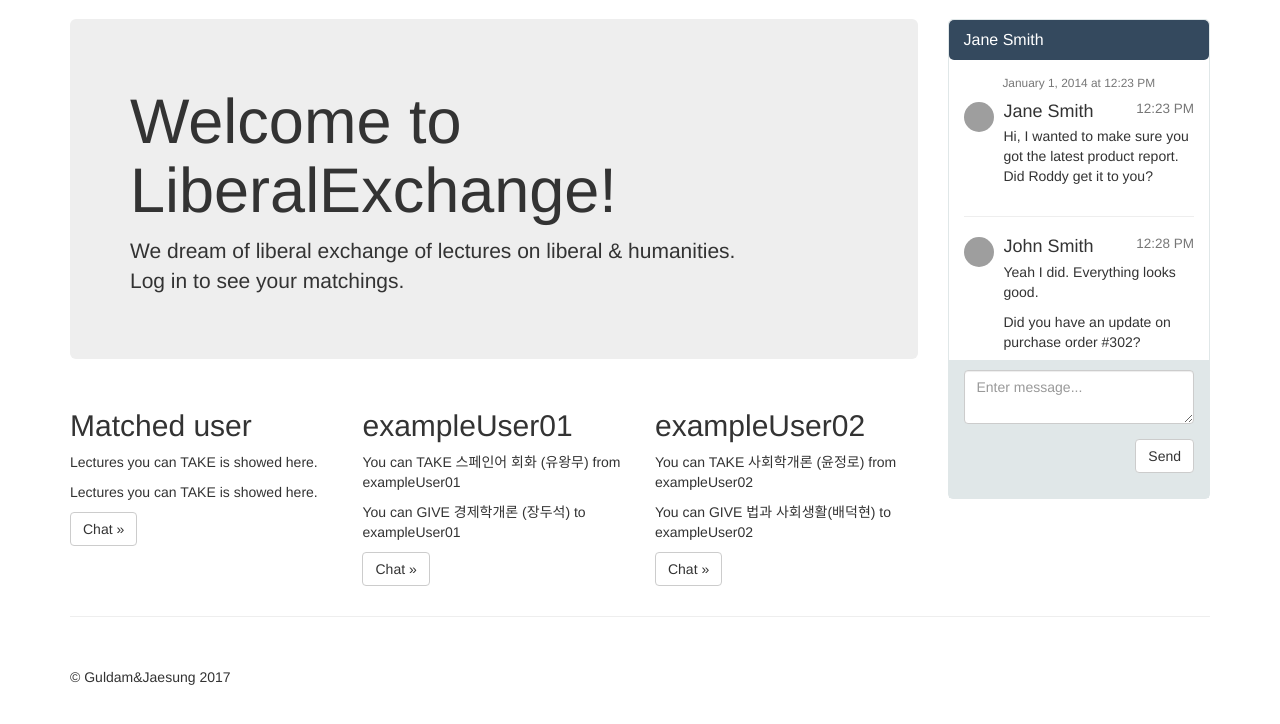
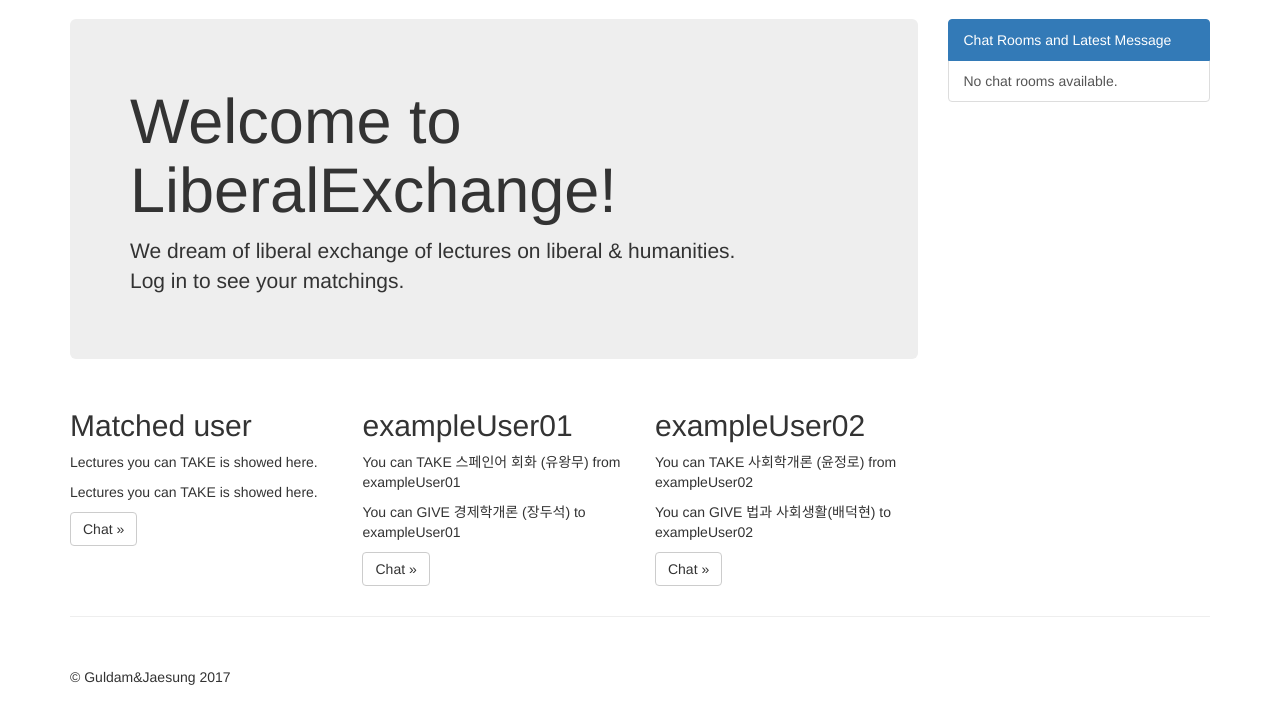
Before and after one commit to ashe-sparcs/MadCamp04, a Django app: template templates/home.html in a window 1280 px wide. Shown: the part 51-775 px from the top of the page. Run offline with Django 3.2, Linux system fonts and the light colour scheme; the template is opened without the code that fills it, so the values that code supplies are empty; some libraries are stand-ins or nearby versions; grey boxes are pictures that could not be loaded.

Commit message:
working on chatting. simple chatting implemented(not separated)

```diff
--- a/MadCamp04/urls.py
+++ b/MadCamp04/urls.py
@@ -32,4 +32,5 @@ urlpatterns = [
     url(r'^ajax/delete_taken', views.delete_taken_ajax),
     url(r'^ajax/add_wish', views.add_wish_ajax),
     url(r'^ajax/delete_wish', views.delete_wish_ajax),
+    url(r'^chat/.+', views.chat),
 ]
--- a/templates/home.html
+++ b/templates/home.html
@@ -101,7 +101,7 @@
           </p>
           <div class="jumbotron">
             <h1>Welcome to LiberalExchange!</h1>
-            <p>We dream of liberal exchange of lectures on liberal & humanities. <br>Log in to see your matchings.</p>
+            <p>We dream of liberal exchange of lectures on liberal & humanities. <br>{% if user.is_authenticated %}Boxes below are your matchings.{% else %}Log in to see your matchings.{% endif %}</p>
           </div>
           <div class="row">
             {% if user.is_authenticated and exchangables %}
@@ -110,7 +110,7 @@
                       <h2>{{ exchange.0 }}</h2>
                       <p>You can TAKE {% for lecture in exchange.1 %}{{ lecture.lecture_name }} ({{ lecture.professor_name }}) {% endfor %} from {{ exchange.0 }}</p>
                       <p>You can GIVE {% for lecture in exchange.2 %}{{ lecture.lecture_name }} ({{ lecture.professor_name }}) {% endfor %} to {{ exchange.0 }}</p>
-                      <p><a class="btn btn-default" href="#" role="button">Chat &raquo;</a></p>
+                      <p><a class="btn btn-default" href="/chat/{{ exchange.0 }}" role="button">Chat &raquo;</a></p>
                     </div><!--/.col-xs-6.col-lg-4-->
                 {% endfor %}
             {% else %}
@@ -137,89 +137,24 @@
         </div><!--/.col-xs-12.col-sm-9-->
 
         <div class="col-xs-6 col-sm-3 sidebar-offcanvas" id="sidebar">
-            <div class="portlet portlet-default">
-                <div class="portlet-heading" style="vertical-align: middle">
-                    <div class="portlet-title">
-                        <h4><i class="fa fa-circle text-green"></i> Jane Smith</h4>
-                    </div>
-                    <div class="portlet-widgets">
-                        <span class="divider"></span>
-                        <a data-toggle="collapse" data-parent="#accordion" href="#chat"><i class="fa fa-chevron-down"></i></a>
-                    </div>
-                    <div class="clearfix"></div>
-                </div>
-                <div id="chat" class="panel-collapse collapse in">
-                    <div>
-                    <div class="portlet-body chat-widget" style="overflow-y: auto; width: auto; height: 300px;">
-                        <div class="row">
-                            <div class="col-lg-12">
-                                <p class="text-center text-muted small">January 1, 2014 at 12:23 PM</p>
-                            </div>
-                        </div>
-                        <div class="row">
-                            <div class="col-lg-12">
-                                <div class="media">
-                                    <a class="pull-left" href="#">
-                                        <img class="media-object img-circle" src="http://lorempixel.com/30/30/people/1/" alt="">
-                                    </a>
-                                    <div class="media-body">
-                                        <h4 class="media-heading">Jane Smith
-                                            <span class="small pull-right">12:23 PM</span>
-                                        </h4>
-                                        <p>Hi, I wanted to make sure you got the latest product report. Did Roddy get it to you?</p>
-                                    </div>
-                                </div>
-                            </div>
-                        </div>
-                        <hr>
-                        <div class="row">
-                            <div class="col-lg-12">
-                                <div class="media">
-                                    <a class="pull-left" href="#">
-                                        <img class="media-object img-circle" src="http://lorempixel.com/30/30/people/7/" alt="">
-                                    </a>
-                                    <div class="media-body">
-                                        <h4 class="media-heading">John Smith
-                                            <span class="small pull-right">12:28 PM</span>
-                                        </h4>
-                                        <p>Yeah I did. Everything looks good.</p>
-                                        <p>Did you have an update on purchase order #302?</p>
-                                    </div>
-                                </div>
-                            </div>
-                        </div>
-                        <hr>
-                        <div class="row">
-                            <div class="col-lg-12">
-                                <div class="media">
-                                    <a class="pull-left" href="#">
-                                        <img class="media-object img-circle" src="http://lorempixel.com/30/30/people/7/" alt="">
-                                    </a>
-                                    <div class="media-body">
-                                        <h4 class="media-heading">Jane Smith
-                                            <span class="small pull-right">12:39 PM</span>
-                                        </h4>
-                                        <p>No not yet, the transaction hasn't cleared yet. I will let you know as soon as everything goes through. Any idea where you want to get lunch today?</p>
-                                    </div>
-                                </div>
-                            </div>
-                        </div>
-                        <hr>
-                    </div>
-                    </div>
-                    <div class="portlet-footer">
-                        <form role="form">
-                            <div class="form-group">
-                                <textarea class="form-control" placeholder="Enter message..."></textarea>
-                            </div>
-                            <div class="form-group">
-                                <button type="button" class="btn btn-default pull-right">Send</button>
-                                <div class="clearfix"></div>
-                            </div>
-                        </form>
-                    </div>
-                </div>
-            </div>
+            <div class="list-group">
+            <a href="#" class="list-group-item active">Chat Rooms and Latest Message</a>
+            {% if user.userprofile.chat_rooms %}
+                {% for room in chat_rooms %}
+                    {% with room.messages.all as messages %}
+                        {% if messages %}
+                        {% with messages|last as last_message %}
+                            <a href="chat/{{ room.room_id }}" class="list-group-item">{{ last_message.who }}: {{ last_message.what }}</a>
+                        {% endwith %}
+                        {% else %}
+                            <a href="chat/{{ room.room_id }}" class="list-group-item">No messages available</a>
+                        {% endif %}
+                    {% endwith %}
+                {% endfor %}
+            {% else %}
+                <a href="#" class="list-group-item">No chat rooms available.</a>
+            {% endif %}
+          </div>
         </div><!--/.sidebar-offcanvas-->
       </div><!--/row-->
 
```
Also changed, not shown: Chat/index.js (added, +16 -0 lines), Chat/package.json (added, +9 -0 lines), LiberalOverflow/models.py (+11 -0 lines), LiberalOverflow/views.py (+38 -1 lines), templates/chat.html (added, +35 -0 lines).
